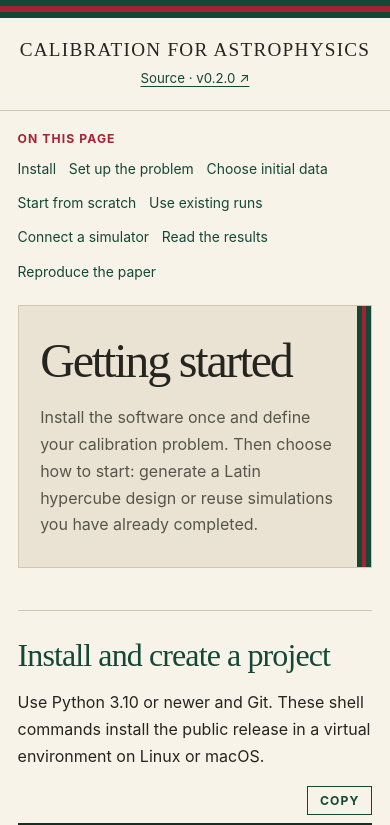
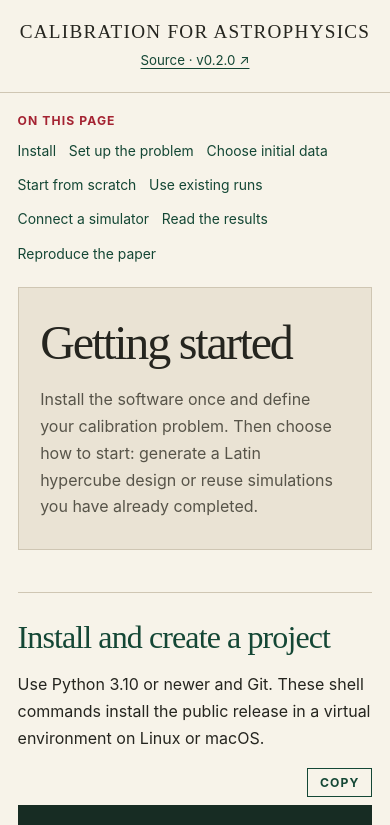
Before and after one commit to YvonneWANGYY/calibration, a plain HTML site: page guide/index.html in a window 390 px wide. Shown: the top 825 px of the page. Drawn offline with Linux system fonts and the light colour scheme.

Commit message:
Remove decorative stripes from the guide

```diff
--- a/guide/style.css
+++ b/guide/style.css
@@ -7,7 +7,6 @@
   --rule: #cfc6b3;
   --serif: "Baskervville", Baskerville, "Times New Roman", serif;
   --sans: Inter, system-ui, sans-serif;
-  --ribbon: linear-gradient(to bottom, var(--green) 0 34%, var(--red) 34% 66%, var(--green) 66% 100%);
 }
 * { box-sizing: border-box; }
 html { scroll-padding-top: 1.5rem; }
@@ -16,7 +15,6 @@ a { color: var(--green); text-underline-offset: .22em; }
 a:hover { color: var(--red); }
 :focus-visible { outline: 3px solid var(--red); outline-offset: 4px; }
 header { border-bottom: 1px solid var(--rule); text-align: center; }
-header::before { content: ""; display: block; height: 18px; background: var(--ribbon); }
 .bar { position: relative; width: min(1240px, 92%); margin: auto; padding: 1.85rem 0; }
 .bar .brand { color: var(--ink); font: 500 clamp(1.2rem, 2.7vw, 2.65rem)/1.2 var(--serif); letter-spacing: .065em; text-transform: uppercase; text-decoration: none; }
 .bar a:last-child { position: absolute; right: 0; top: 50%; transform: translateY(-50%); font-size: .83rem; }
@@ -27,11 +25,10 @@ header::before { content: ""; display: block; height: 18px; background: var(--ri
 .toc a { display: block; text-decoration: none; padding: .34rem 0; }
 .toc a:hover { text-decoration: underline; }
 main { min-width: 0; }
-.intro { position: relative; isolation: isolate; overflow: hidden; padding: clamp(1.8rem, 4.5vw, 4.5rem); background: #eae3d4; border: 1px solid var(--rule); }
-.intro::after { content: ""; position: absolute; z-index: -1; top: -60%; bottom: -60%; right: 3%; width: clamp(30px, 5.2vw, 75px); transform: rotate(25deg); background: linear-gradient(to right, var(--green) 0 34%, var(--red) 34% 66%, var(--green) 66% 100%); }
+.intro { padding: clamp(1.8rem, 4.5vw, 4.5rem); background: #eae3d4; border: 1px solid var(--rule); }
 h1, h2, h3 { font-family: var(--serif); font-weight: 500; line-height: 1.1; }
 h1 { margin: 0 0 1rem; font-size: clamp(3rem, 6.4vw, 6rem); letter-spacing: -.045em; }
-.lede { margin: 0; max-width: min(48ch, 76%); color: var(--muted); }
+.lede { margin: 0; max-width: 48ch; color: var(--muted); }
 section { margin-top: 2.6rem; padding-top: 1.7rem; border-top: 1px solid var(--rule); }
 h2 { margin: 0 0 1rem; color: var(--green); font-size: clamp(2rem, 3.5vw, 3rem); letter-spacing: -.028em; }
 h3 { color: var(--ink); font-size: 1.55rem; margin: 1.9rem 0 .7rem; }
@@ -60,7 +57,6 @@ th { border-top: 2px solid var(--green); color: var(--green); }
 }
 @media (max-width: 520px) {
   .intro { padding: 1.8rem 2rem 1.8rem 1.35rem; }
-  .intro::after { top: 0; bottom: 0; right: 0; width: 14px; transform: none; }
   .lede { max-width: 100%; }
   .route { grid-template-columns: 1fr; }
 }
```
